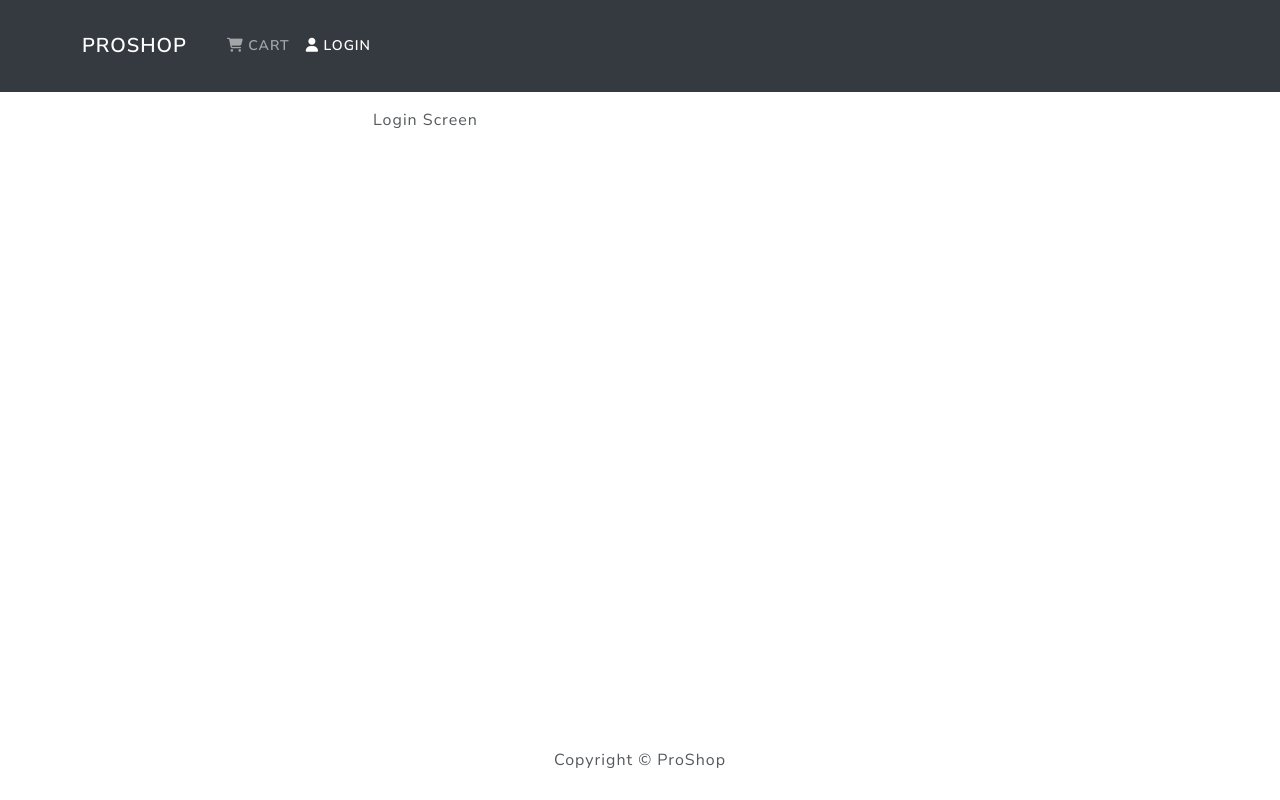
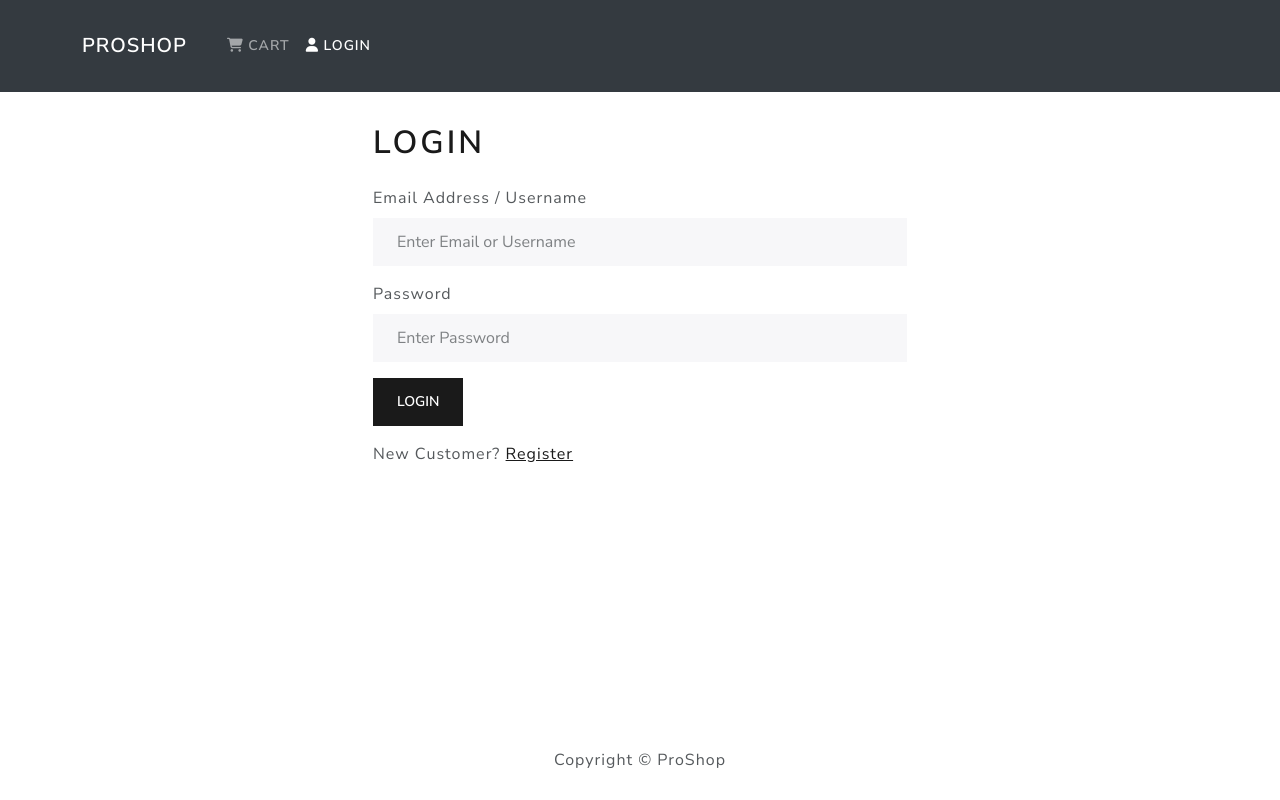
Before and after one commit to pgatsby/django-reactjs-webapp, a React (Create React App) app in the folder Client/: page /login in a window 1280 px wide. Built offline with nearby package versions, Linux system fonts and the light colour scheme.

Commit message:
feat(auth): login screen

```diff
--- a/Client/src/reducers/userReducers.js
+++ b/Client/src/reducers/userReducers.js
@@ -59,7 +59,7 @@ export const userLoginReducer = createReducer(
       })
       .addCase(USER_LOGIN_SUCCESS, (state, action) => {
         state.loading = false;
-        state.userInfo = action.payload;
+        state.tokens = action.payload;
       })
       .addCase(USER_LOGIN_FAIL, (state, action) => {
         state.loading = false;
--- a/Client/src/screens/LoginScreen.js
+++ b/Client/src/screens/LoginScreen.js
@@ -1,5 +1,5 @@
 import React, { useState, useEffect } from "react";
-import { Link } from "react-router-dom";
+import { Link, redirect, useLocation, useNavigate } from "react-router-dom";
 import { Form, Button, Row, Col } from "react-bootstrap";
 import { useDispatch, useSelector } from "react-redux";
 import Loader from "../components/Loader.js";
@@ -8,12 +8,78 @@ import FormContainer from "../components/FormContainer.js";
 import { login } from "../reducers/userReducers.js";
 
 function LoginScreen() {
-  const [email, setEmail] = useState("");
+  const [username, setUsername] = useState("");
   const [password, setPassword] = useState("");
+
+  const dispatch = useDispatch();
+
+  const location = useLocation();
+
+  const navigate = useNavigate();
+
+  const loc_redirect = location.search ? location.search.split("=")[1] : "/";
+
+  const user = useSelector((state) => state.user);
+
+  const { error, loading, tokens } = user;
+
+  useEffect(() => {
+    if (tokens) {
+      navigate("/");
+    }
+  }, [location, tokens, loc_redirect]);
+
+  const submitHandler = (e) => {
+    e.preventDefault();
+    dispatch(login(username, password));
+
+    setUsername("");
+    setPassword("");
+  };
 
   return (
     <FormContainer>
-      <div>Login Screen</div>
+      <h1>Login</h1>
+      {error && <Message variant="danger">{error}</Message>}
+      {loading && <Loader />}
+      <Form onSubmit={submitHandler}>
+        <Form.Group controlId="username">
+          <Form.Label>Email Address / Username</Form.Label>
+          <Form.Control
+            type="username"
+            placeholder="Enter Email or Username"
+            value={username}
+            onChange={(e) => {
+              setUsername(e.target.value);
+            }}
+          ></Form.Control>
+        </Form.Group>
+        <Form.Group controlId="password" className="mt-3">
+          <Form.Label>Password</Form.Label>
+          <Form.Control
+            type="password"
+            placeholder="Enter Password"
+            value={password}
+            onChange={(e) => {
+              setPassword(e.target.value);
+            }}
+          ></Form.Control>
+        </Form.Group>
+        <Button className="mt-3" type="submit" variant="primary">
+          Login
+        </Button>
+      </Form>
+
+      <Row className="py-3">
+        <Col>
+          New Customer?{" "}
+          <Link
+            to={loc_redirect ? `/register?redirect=${redirect}` : `/register`}
+          >
+            Register
+          </Link>
+        </Col>
+      </Row>
     </FormContainer>
   );
 }
```
